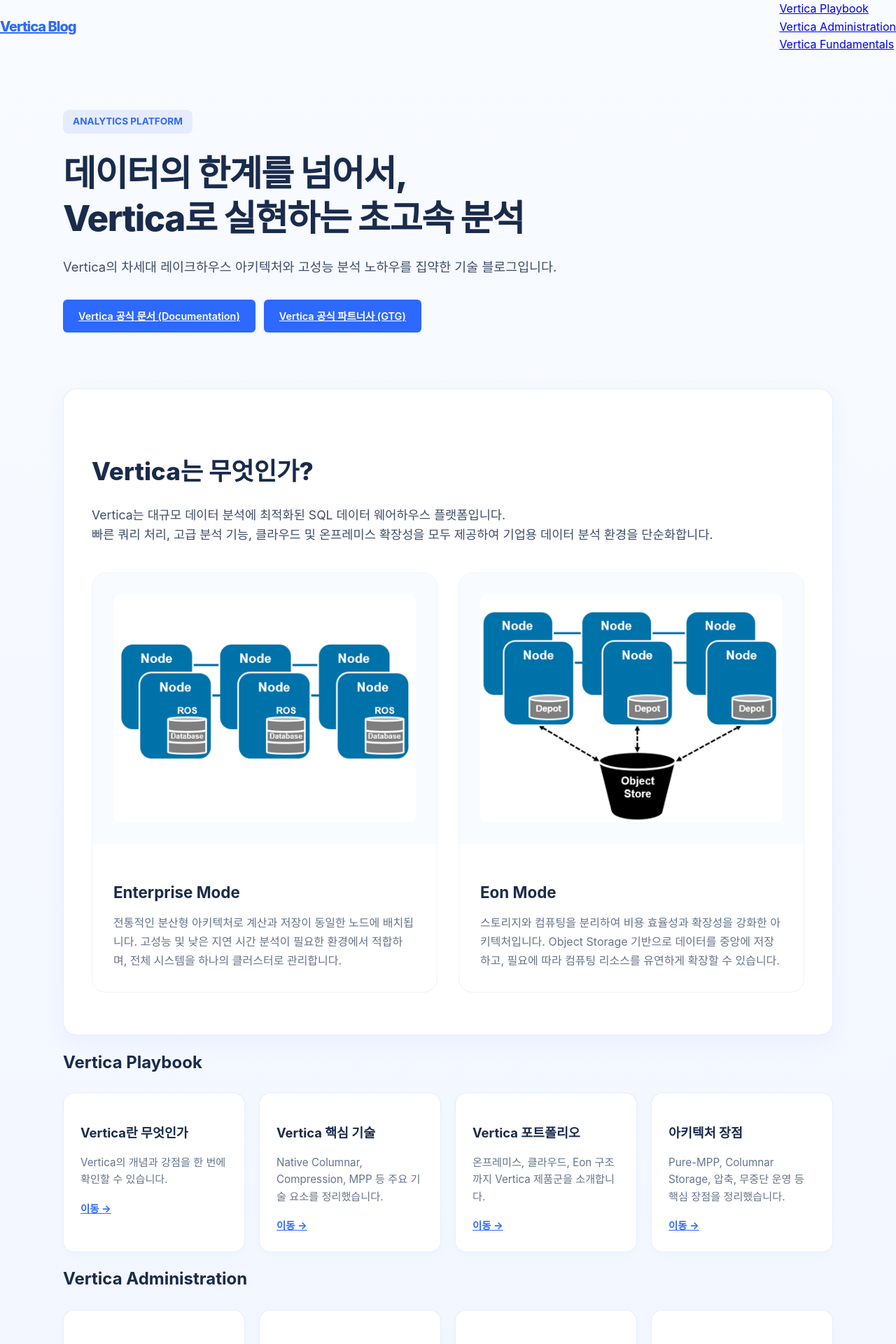
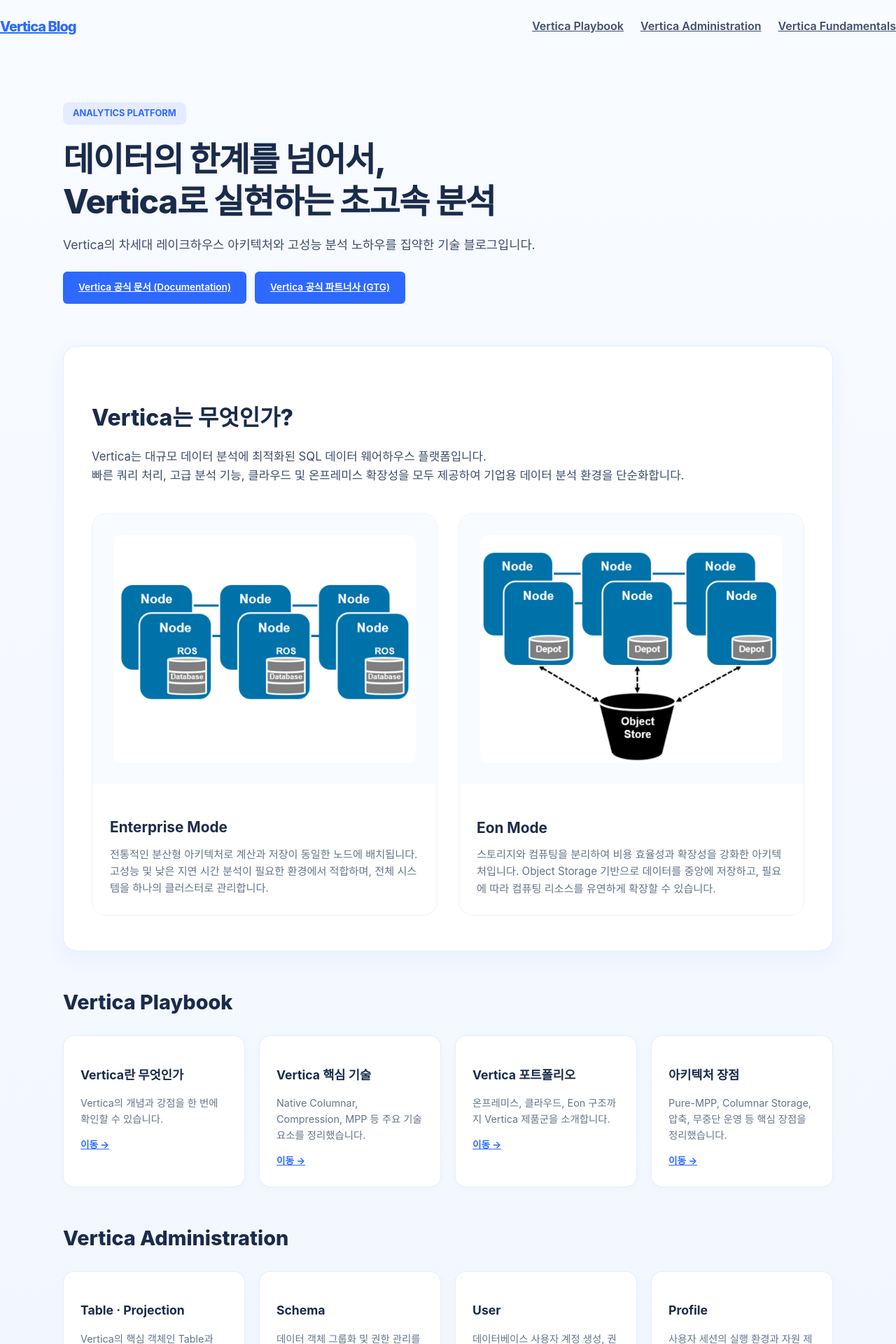
Before and after one commit to JIN0326/vertica_blog, a Jekyll site: the page built from index.md, in a window 1280 px wide. Shown: the top 1920 px of the page at 70% size. Built offline with Jekyll 4.4.1, drawn with Linux system fonts in a browser that asks for light colours.

Commit message:
Update blog content and styling

```diff
--- a/assets/css/style.css
+++ b/assets/css/style.css
@@ -26,6 +26,11 @@
   margin: 0 auto;
   padding: 40px 0 80px;
 }
+
+.site-header {
+  padding: 15px 0;
+}
+
 /* 헤더 내부 정렬 보완 */
 .header-inner {
   display: flex;
@@ -38,6 +43,26 @@
   font-weight: 800;
   color: var(--accent);
   letter-spacing: -0.05em;
+}
+
+/* 내비게이션 메뉴 가로 정렬 및 스타일 */
+.site-nav {
+  display: flex;
+  align-items: center;
+  gap: 24px;
+}
+
+.site-nav > .dropdown > a {
+  font-size: 1rem;
+  font-weight: 600;
+  color: var(--sub);
+  padding: 10px 0;
+  display: block;
+  transition: color 0.2s ease;
+}
+
+.site-nav > .dropdown > a:hover {
+  color: var(--accent);
 }
 
 /* 드롭다운 스타일 보완 */
@@ -75,7 +100,7 @@
    2. Hero Section (이미지처럼 좌측 정렬)
    ========================================================================== */
 .hero-container {
-  padding: 40px 0;
+  padding: 30px 0; /* 상하 여백 축소 */
   text-align: left; /* 좌측 정렬 */
 }
 
@@ -85,25 +110,25 @@
   background: #e5ecff;
   color: var(--accent);
   border-radius: 8px;
-  font-size: 0.85rem;
+  font-size: 0.8rem; /* 폰트 크기 축소 */
   font-weight: 700;
   text-transform: uppercase;
-  margin-bottom: 24px;
+  margin-bottom: 20px; /* 하단 여백 축소 */
 }
 
 h1 {
-  font-size: clamp(2rem, 5vw, 3.2rem);
+  font-size: clamp(1.8rem, 5vw, 3rem); /* 폰트 크기 축소 */
   font-weight: 800;
   line-height: 1.25;
-  margin: 0 0 1.5rem;
+  margin: 0 0 1rem; /* 하단 여백 축소 */
   letter-spacing: -0.03em;
 }
 
 .hero-content p {
-  font-size: 1.15rem;
+  font-size: 1.1rem; /* 폰트 크기 축소 */
   color: var(--sub);
   max-width: 800px;
-  margin-bottom: 32px;
+  margin-bottom: 24px; /* 하단 여백 축소 */
 }
 
 .link-container { display: flex; gap: 12px; flex-wrap: wrap; }
@@ -113,7 +138,7 @@
   color: white;
   border-radius: 6px;
   font-weight: 600;
-  font-size: 0.9rem;
+  font-size: 0.85rem; /* 폰트 크기 축소 */
   transition: 0.2s;
 }
 .link-container a:hover { background: var(--accent-dark); transform: translateY(-2px); }
@@ -122,17 +147,17 @@
    3. Summary Section (흰색 배경 카드)
    ========================================================================== */
 .summary-section {
-  padding: 60px 40px;
+  padding: 50px 40px; /* 상하 여백 축소 */
   background: #ffffff;
   border-radius: 20px;
   border: 1px solid var(--border-color);
   box-shadow: var(--shadow);
-  margin-top: 40px;
+  margin-top: 30px; /* 상단 여백 축소 */
 }
 
 .summary-header { text-align: left; margin-bottom: 40px; }
-.summary-header h2 { font-size: 2.2rem; font-weight: 800; margin-bottom: 20px; }
-.summary-header p { font-size: 1.1rem; color: var(--sub); }
+.summary-header h2 { font-size: 2rem; font-weight: 800; margin-bottom: 16px; } /* 폰트 크기 및 여백 축소 */
+.summary-header p { font-size: 1.05rem; color: var(--sub); } /* 폰트 크기 축소 */
 
 .architecture-grid {
   display: grid;
@@ -163,13 +188,27 @@
   border-radius: 10px;
 }
 
-.mode-body { padding: 30px; text-align: left; }
-.mode-body h3 { font-size: 1.4rem; font-weight: 700; margin-bottom: 12px; }
-.mode-body p { font-size: 1rem; color: var(--muted); margin: 0; line-height: 1.7; }
+.mode-body { padding: 25px; text-align: left; } /* 여백 축소 */
+.mode-body h3 { font-size: 1.3rem; font-weight: 700; margin-bottom: 10px; } /* 폰트 크기 및 여백 축소 */
+.mode-body p { font-size: 0.95rem; color: var(--muted); margin: 0; line-height: 1.6; } /* 폰트 크기 및 줄간격 축소 */
 
 /* ==========================================================================
    4. 일반 카드 섹션 (Playbook 등)
    ========================================================================== */
+.playbook-section,
+.administration-section,
+.fundamentals-section {
+  margin-top: 50px;
+}
+
+.playbook-section h2,
+.administration-section h2,
+.fundamentals-section h2 {
+  font-size: 1.8rem;
+  font-weight: 800;
+  margin-bottom: 20px;
+}
+
 .cards {
   display: grid;
   grid-template-columns: repeat(auto-fit, minmax(240px, 1fr));
@@ -186,9 +225,9 @@
   transition: 0.2s;
 }
 .card:hover { transform: translateY(-5px); border-color: var(--accent); }
-.card h3 { font-size: 1.15rem; margin-bottom: 10px; }
-.card p { font-size: 0.95rem; color: var(--muted); margin-bottom: 16px; }
-.card a { color: var(--accent); font-weight: 700; font-size: 0.9rem; }
+.card h3 { font-size: 1.1rem; margin-bottom: 8px; } /* 폰트 크기 및 여백 축소 */
+.card p { font-size: 0.9rem; color: var(--muted); margin-bottom: 12px; } /* 폰트 크기 및 여백 축소 */
+.card a { color: var(--accent); font-weight: 700; font-size: 0.85rem; } /* 폰트 크기 축소 */
 
 /* ==========================================================================
    5. 반응형
```
